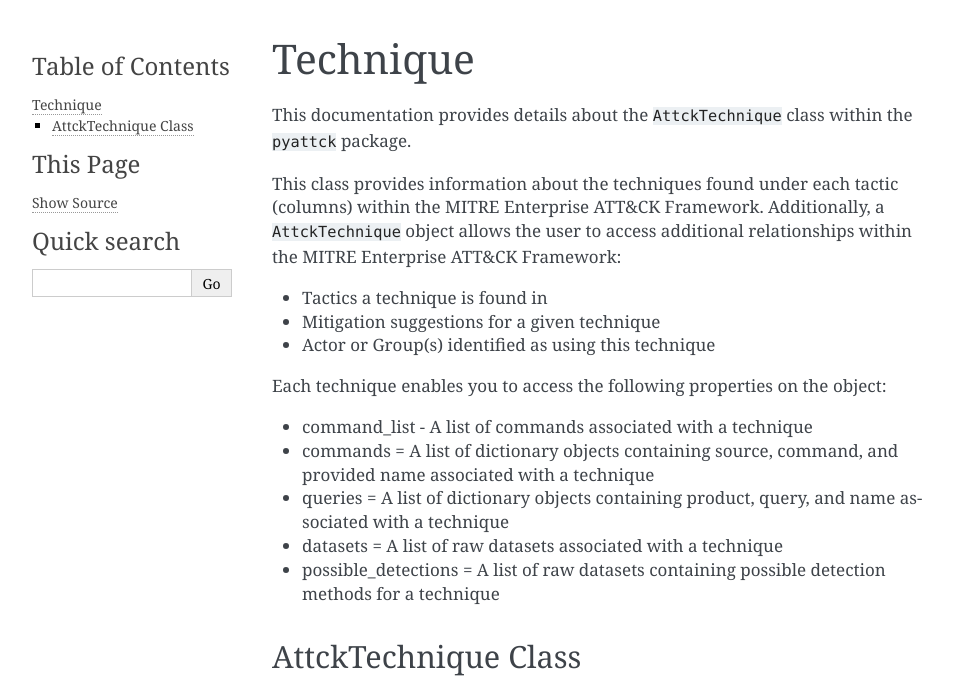
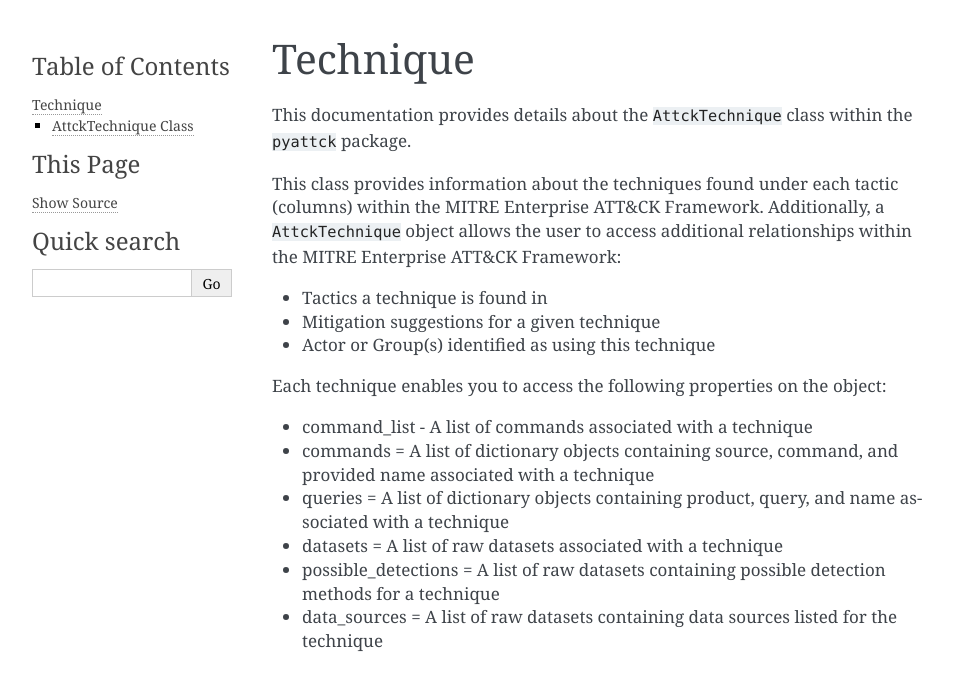
Before and after one commit to swimlane/pyattck, a Sphinx documentation site: the page built from docs/enterprise/technique.md, in a window 1280 px wide, cut to the strip 0-683 px from the top of the page. Shown: the whole strip, without its empty margins (148-1101 px from the left). Built offline with Sphinx 7.4.7, drawn with Linux system fonts in a browser that asks for light colours.

Commit message:
update to add data_sources reference

```diff
--- a/docs/enterprise/technique.md
+++ b/docs/enterprise/technique.md
@@ -15,7 +15,7 @@
 * queries = A list of dictionary objects containing product, query, and name associated with a technique
 * datasets = A list of raw datasets associated with a technique
 * possible_detections = A list of raw datasets containing possible detection methods for a technique
-
+* data_sources = A list of raw datasets containing data sources listed for the technique
 
 ## AttckTechnique Class
 
```
